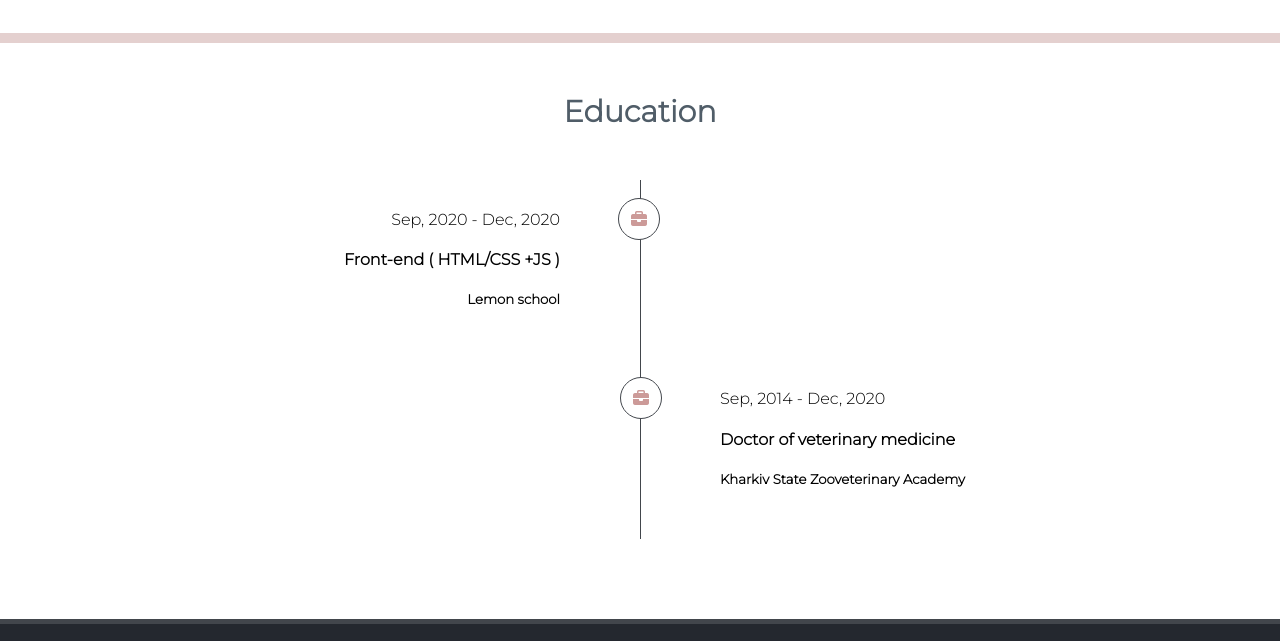
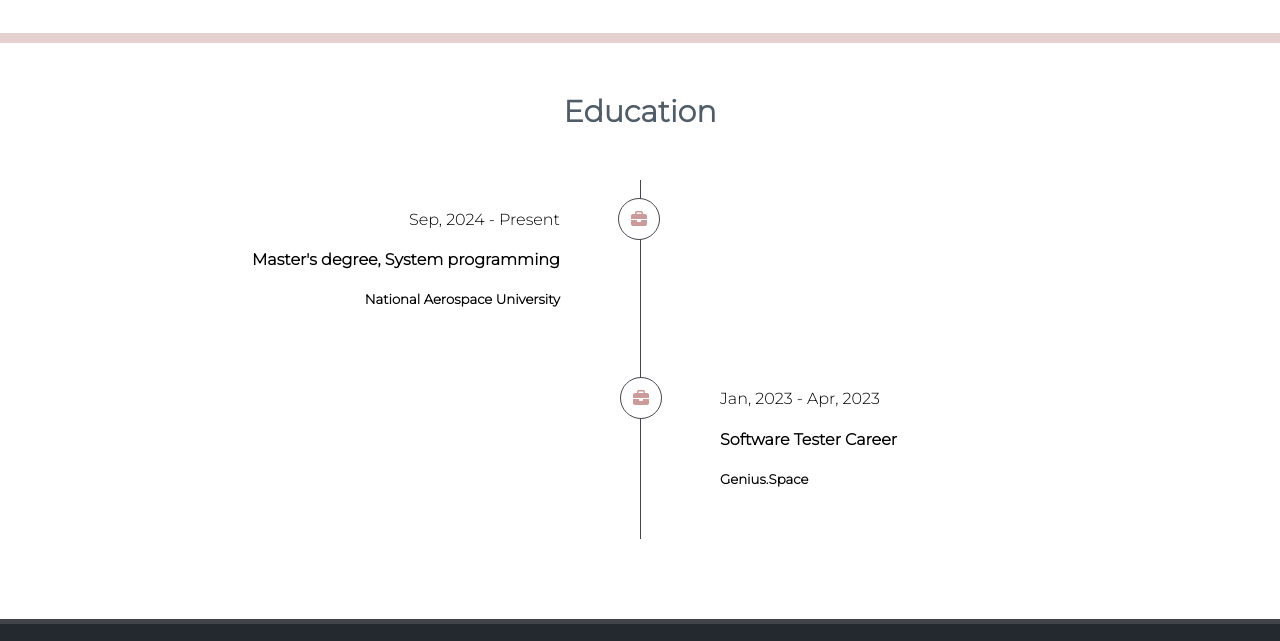
Before and after one commit to Payline/CV, a plain HTML site: page index.html in a window 1280 px wide. Shown: the part 3059-3700 px from the top of the page. Drawn offline with nearby package versions, Linux system fonts and the light colour scheme; a web font is replaced by a local one.

Commit message:
New site

```diff
--- a/index.html
+++ b/index.html
@@ -30,7 +30,7 @@
     <h2 class="intro__suptitle">Quality Assurance Engineer</h2>
     <h1 class="intro__title">Hello I'm Polina</h1>
     <p class="intro__text">QA Engineer in your company, with the prospect of professional and growth.</p>
-    <a href="POLINA OGARKO.pdf" title="CV">
+    <a href="Ogarko_Polina_QA_Engineer_CV" title="CV">
       <i class="intro__button">Download CV</i>
     </a>
   </div>
@@ -166,17 +166,17 @@ I am a flexible and experienced QA Engineer with excellent time management skill
             <div class="timeline-item">
               <div class="timeline-item-inner">
                 <i class="fas fa-briefcase icon"></i>
-                <span>Sep, 2020 - Dec, 2020</span>
-                <h4>Front-end ( HTML/CSS +JS )</h4>
-                <h5>Lemon school</h5>
+                <span>Sep, 2024 - Present</span>
+                <h4>Master's degree, System programming</h4>
+                <h5>National Aerospace University</h5>
               </div>
               </div>
               <div class="timeline-item">
                 <div class="timeline-item-inner">
                   <i class="fas fa-briefcase icon"></i>
-                  <span>Sep, 2014 - Dec, 2020</span>
-                  <h4>Doctor of veterinary medicine</h4>
-                  <h5>Kharkiv State Zooveterinary Academy</h5>
+                  <span>Jan, 2023 - Apr, 2023</span>
+                  <h4>Software Tester Career</h4>
+                  <h5>Genius.Space</h5>
                 </div>
                 </div>
           </div>
```
Also changed, not shown: 2 other files.
